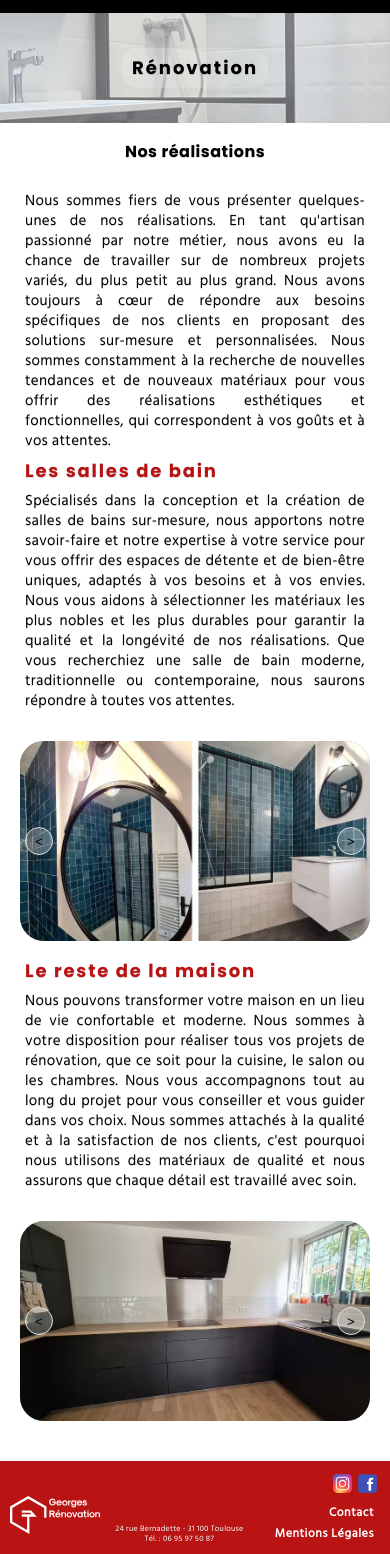
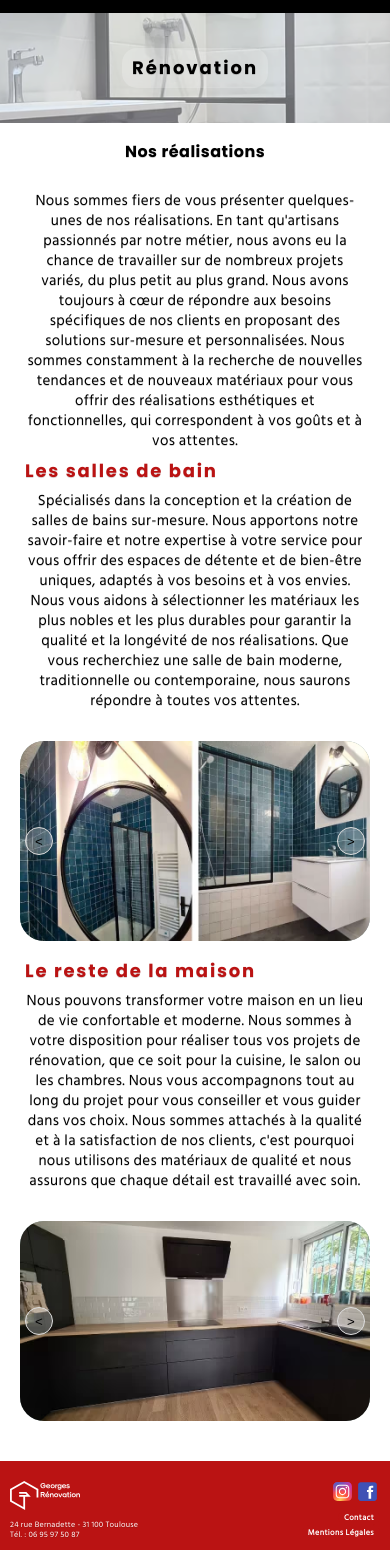
Before and after one commit to Soni-S31/georges-renovation, a React (Create React App) app: page /Renovation in a window 390 px wide. Shown: the part 92-1646 px from the top of the page. Built offline with nearby package versions, Linux system fonts and the light colour scheme.

Commit message:
footer et home

```diff
--- a/src/components/Footer/footer.css
+++ b/src/components/Footer/footer.css
@@ -93,6 +93,7 @@
     }
     .footer_adresse{
       flex-direction: column;
+      align-items: flex-start;
     }
     .footer_info {
       font-size: 10px;}
@@ -130,10 +131,15 @@
       letter-spacing: 0.03em;
     }
     .footer_logo{
-      width: 90px;
+      width: 70px;
     }
+    .contact_footer a {
+      font-size: 8px;
+    }
+
     .contact_footer button {
       font-size: 6px;
+      text-align: end;
     }
 
   }
--- a/src/components/Footer/index.jsx
+++ b/src/components/Footer/index.jsx
@@ -8,6 +8,7 @@ import instagram from '../../assets/instagram.svg';
 function Footer() {
   return (
     <footer className="footer">
+      <div className='container_info'>
       <div className="footer_container">
         <Link className="logo_GR" to="/">
           <img
@@ -24,7 +25,7 @@ function Footer() {
           <a href="tel:+33695975087"> Tél. : 06 95 97 50 87</a>
         </address>
       </div>
-
+    </div>
       <div className="center">
         <div className="reso">
           <a
--- a/src/components/Header/header.css
+++ b/src/components/Header/header.css
@@ -96,7 +96,7 @@
     z-index: 1;
   }
   .show-menu {
-    position: fixed;
+    position: absolute;
     top: 0;
     left: 0;
     width: 100%;
--- a/src/pages/Contact/Contact.css
+++ b/src/pages/Contact/Contact.css
@@ -1,5 +1,5 @@
 /********** Desktop ************/
-.content_intro a {
+.lien_contact {
     text-decoration: none;
     color: #ba1313;
 }
--- a/src/pages/Contact/index.jsx
+++ b/src/pages/Contact/index.jsx
@@ -24,13 +24,13 @@ function ContactForm() {
       <div className='content_intro'>
         Vous souhaitez moderniser votre cuisine, rénover votre salle de bain, ou réaménager votre espace de travail.<br/>
         Vous avez des travaux de plomberie ou vous souhaitez plus de confort en installant la climatisation.<br />
-        Contactez-nous dès maintenant en nous décrivant votre projet et nous vous recontacterons : <a href="mailto:georges.renovation31@gmail.com"> ici</a>
+        Contactez-nous dès maintenant en nous décrivant votre projet et nous vous recontacterons : <a className="lien_contact" href="mailto:georges.renovation31@gmail.com"> ici</a>
         </div>
         <div className='content_intro'>
           <h2>Coordonnées</h2>
           <p>Adresse : Georges Rénovation </p><p>24 rue Bernadette - 31100 Toulouse</p>
-      <p>Téléphone : <a href="tel:+0695975085">06 95 97 50 85 </a></p>
-      <p>Email : <a href="mailto:georges.renovation31@gmail.com">georges.renovation31@gmail.com</a></p>
+      <p>Téléphone : <a className="lien_contact" href="tel:+0695975085">06 95 97 50 85 </a></p>
+      <p>Email : <a className="lien_contact"href="mailto:georges.renovation31@gmail.com">georges.renovation31@gmail.com</a></p>
         </div>
 
       </div>
--- a/src/pages/Home/Home.css
+++ b/src/pages/Home/Home.css
@@ -250,6 +250,7 @@
 
 
     .content_intro {
+      text-align: center;
       font-size: 15px;
       letter-spacing: 0.02em;
       line-height: inherit;
--- a/src/pages/Home/index.jsx
+++ b/src/pages/Home/index.jsx
@@ -58,7 +58,7 @@ export default function Home() {
         <section className="intro">
         <div className="content_intro">
           Bienvenue sur notre site ! <br />
-          <br/>Artisan spécialiste du second oeuvre, plombier chauffagiste, nous sommes fiers de vous présenter notre entreprise spécialisée dans la réalisation de travaux de finition et de rénovation intérieure.
+          <br/>Artisans spécialistes du second oeuvre, plombiers chauffagistes, nous sommes fiers de vous présenter notre entreprise spécialisée dans la réalisation de travaux de finition et de rénovation intérieure.
             Nous sommes passionnés par notre métier et nous mettons tout notre savoir-faire et notre expérience à votre disposition pour vous accompagner dans vos projets de rénovation.
             <br/>Nous intervenons dans différents domaines sur Toulouse et ses environs :
           </div>
--- a/src/pages/Renovation/index.jsx
+++ b/src/pages/Renovation/index.jsx
@@ -63,12 +63,12 @@ export default function Renovation() {
       Nos réalisations
         </title>
         <div className='content_intro'>
-        Nous sommes fiers de vous présenter quelques-unes de nos réalisations. En tant qu'artisan passionné par notre métier, nous avons eu la chance de travailler sur de nombreux projets variés, du plus petit au plus grand. Nous avons toujours à cœur de répondre aux besoins spécifiques de nos clients en proposant des solutions sur-mesure et personnalisées. Nous sommes constamment à la recherche de nouvelles tendances et de nouveaux matériaux pour vous offrir des réalisations esthétiques et fonctionnelles, qui correspondent à vos goûts et à vos attentes.
+        Nous sommes fiers de vous présenter quelques-unes de nos réalisations. En tant qu'artisans passionnés par notre métier, nous avons eu la chance de travailler sur de nombreux projets variés, du plus petit au plus grand. Nous avons toujours à cœur de répondre aux besoins spécifiques de nos clients en proposant des solutions sur-mesure et personnalisées. Nous sommes constamment à la recherche de nouvelles tendances et de nouveaux matériaux pour vous offrir des réalisations esthétiques et fonctionnelles, qui correspondent à vos goûts et à vos attentes.
         </div>
         <article className='renovation_cat'>
 
             <h3>Les salles de bain</h3>
-            <div className='content_intro'>Spécialisés dans la conception et la création de salles de bains sur-mesure, nous apportons notre savoir-faire et notre expertise à votre service pour vous offrir des espaces de détente et de bien-être uniques, adaptés à vos besoins et à vos envies. Nous vous aidons à sélectionner les matériaux les plus nobles et les plus durables pour garantir la qualité et la longévité de nos réalisations. Que vous recherchiez une salle de bain moderne, traditionnelle ou contemporaine, nous saurons répondre à toutes vos attentes.</div>
+            <div className='content_intro'>Spécialisés dans la conception et la création de salles de bains sur-mesure. Nous apportons notre savoir-faire et notre expertise à votre service pour vous offrir des espaces de détente et de bien-être uniques, adaptés à vos besoins et à vos envies. Nous vous aidons à sélectionner les matériaux les plus nobles et les plus durables pour garantir la qualité et la longévité de nos réalisations. Que vous recherchiez une salle de bain moderne, traditionnelle ou contemporaine, nous saurons répondre à toutes vos attentes.</div>
           <div className='reno_carousel_display'>
             <CarouselReno>
             <img
```
Also changed, not shown: 1 other file (tests, documents, lock files or other folders).
